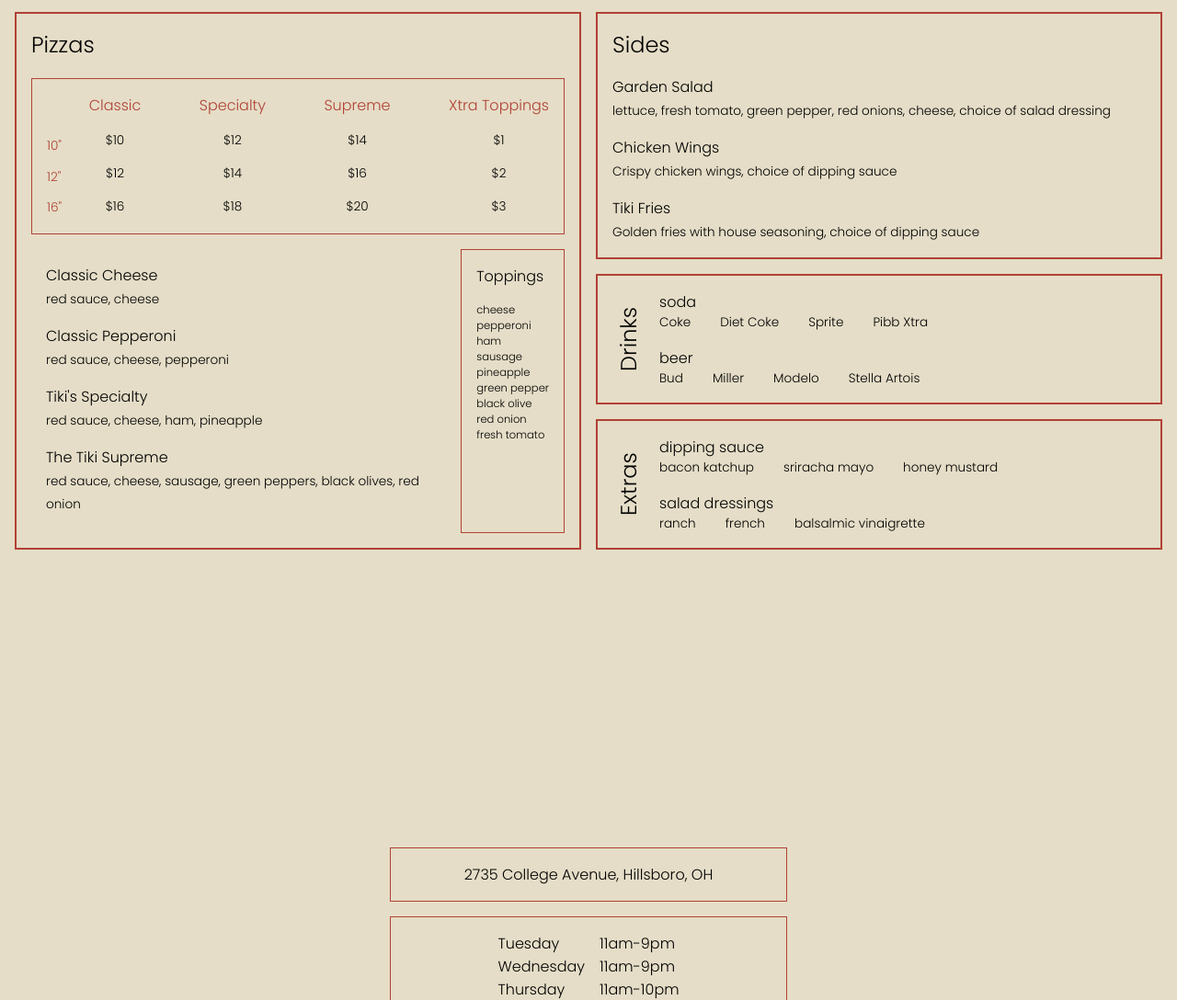
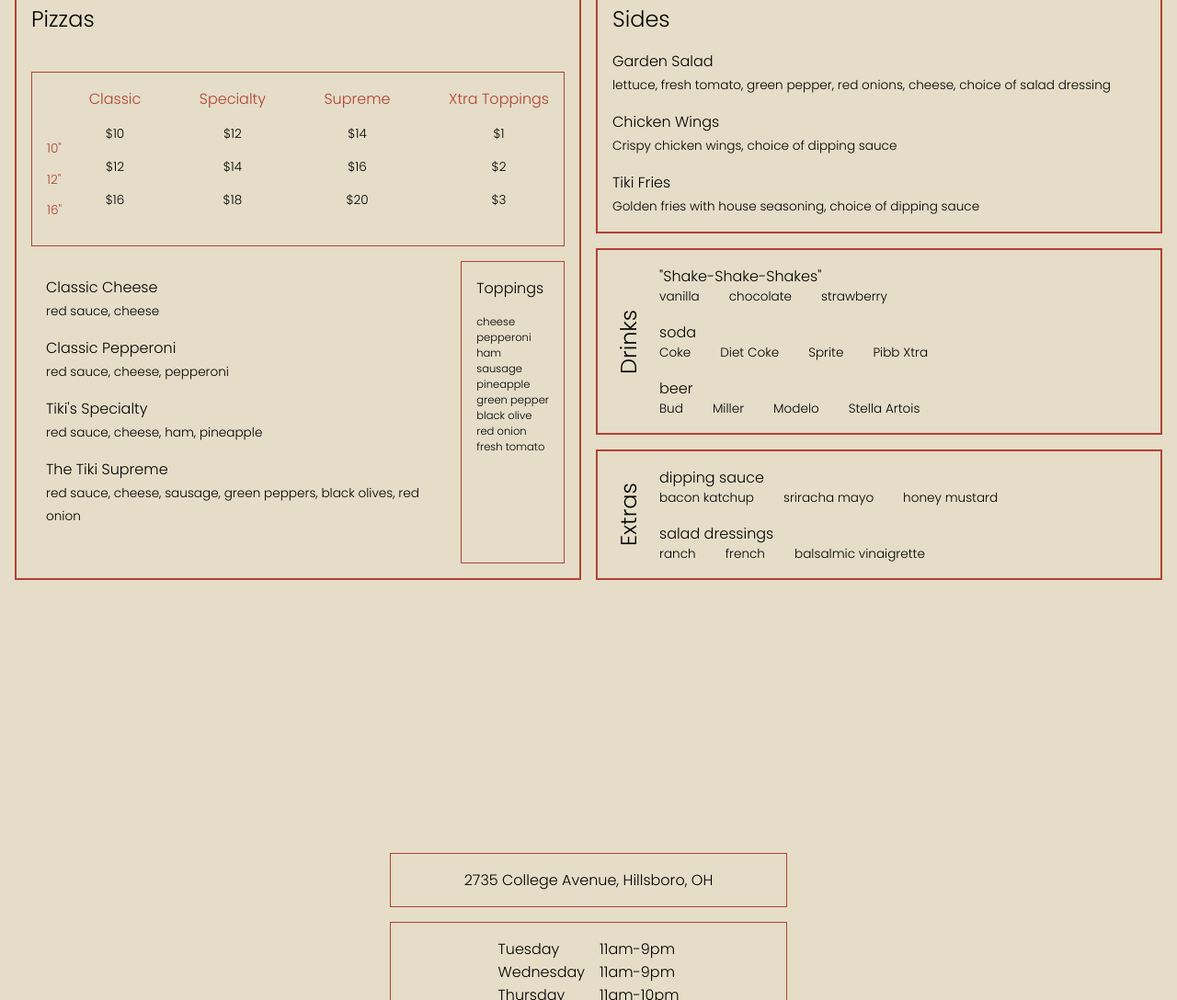
Before and after one commit to Cedrus32/Restaurant-Page, a website built with webpack: page dist/index.html in a window 1280 px wide. Shown: the part 895-1983 px from the top of the page at 92% size. Built offline with nearby package versions, Linux system fonts and the light colour scheme; a web font is replaced by a local one.

Commit message:
Add new drink category

```diff
--- a/dist/index.html
+++ b/dist/index.html
@@ -114,6 +114,14 @@
                 <h2 class='sideways'>Drinks</h2>
                 <div id='drinks-lists'>
                     <div class='category'>
+                        <h3>"Shake-Shake-Shakes"</h3>
+                        <div class='category-list'>
+                            <span>vanilla</span>
+                            <span>chocolate</span>
+                            <span>strawberry</span>
+                        </div>
+                    </div>
+                    <div class='category'>
                         <h3>soda</h3>
                         <div class='category-list'>
                             <span>Coke</span>
```
